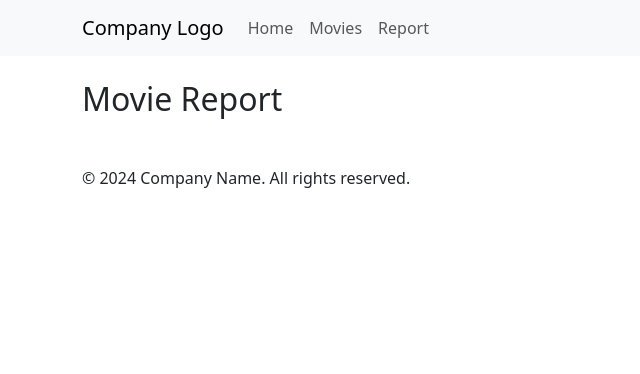
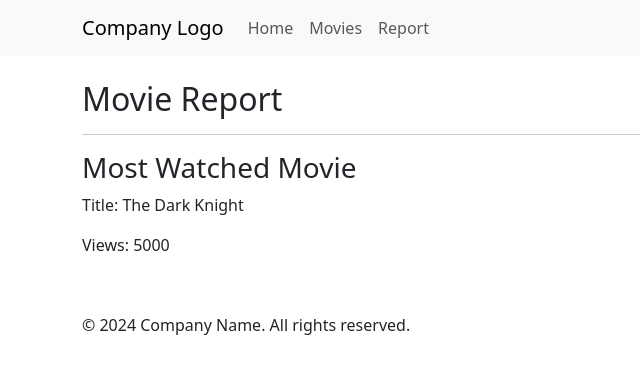
Before and after one commit to 7vTr0x7/React.js-2, a React (Vite) app in the folder IR5.1_CW/: page /report in a window 1280 px wide. Shown: the top 374 px of the page, without its empty margins (0-640 px from the left). Built offline with nearby package versions, Linux system fonts and the light colour scheme.

Commit message:
IR5.1_CW - Report

```diff
--- a/IR5.1_CW/src/pages/Report.jsx
+++ b/IR5.1_CW/src/pages/Report.jsx
@@ -5,16 +5,22 @@ import { moviesData } from "../utils/common";
 
 const Report = () => {
   const mostWatchedMovie = moviesData.reduce((acc, curr) =>
-    acc.view < curr.view ? (acc = curr) : acc
+    acc.views < curr.views ? curr : acc
   );
-
-  console.log(mostWatchedMovie);
 
   return (
     <>
       <Header />
       <div className="container py-4">
         <h2>Movie Report</h2>
+        <hr />
+        <h3>Most Watched Movie</h3>
+        {mostWatchedMovie && (
+          <>
+            <p>Title: {mostWatchedMovie.title}</p>
+            <p>Views: {mostWatchedMovie.views}</p>
+          </>
+        )}
       </div>
       <Footer />
     </>
```
